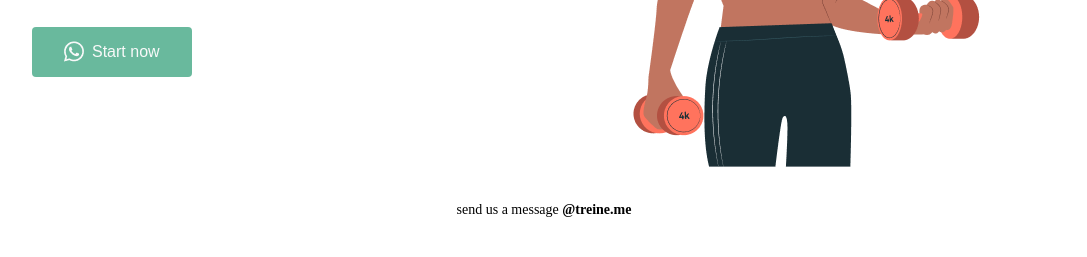
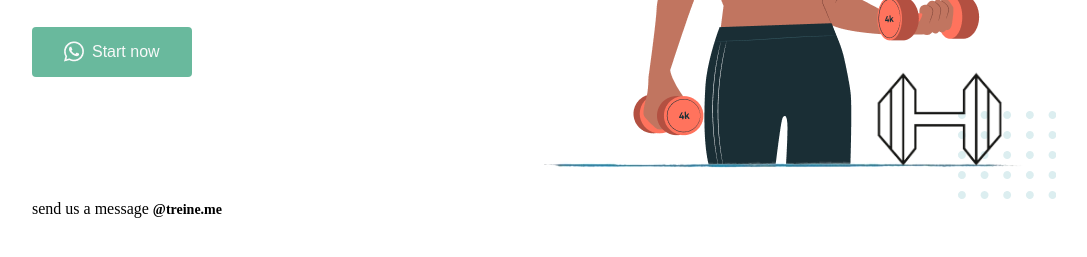
Before and after one commit to Shampa-Aklima/Simple-Website-, a plain HTML site: page index.html in a window 1280 px wide. Shown: the part 411-668 px from the top of the page, without its empty margins (96-1183 px from the left). Drawn offline with Linux system fonts and the light colour scheme.

Commit message:
hero section edited

```diff
--- a/index.html
+++ b/index.html
@@ -52,6 +52,8 @@
                 </div>
                 <div class="image-area">
                     <img src="g218.png" alt="">
+                    <img  class="divider"  src="path3.png" alt="">
+                    <img  class="other"  src="path2.png" alt="" >
                 </div>
             </div>
         </main>
--- a/style.css
+++ b/style.css
@@ -38,13 +38,20 @@ header ul li a {
     line-height: 23px;
     font-weight: 400;
 }
-
+.container{
+    position:relative;
+}
 .hero-area {
     /* margin-top: 108px;
     margin-left: 120px; */
     display: flex;
     justify-content: space-between;
     align-items: center;
+    background-image: url("balls-decoration.png");
+    background-repeat: no-repeat;
+    background-position: right;
+    background-position-y: bottom;
+
 }
 
 header .logo h2 {
@@ -109,11 +116,19 @@ header .logo h2 {
     position: relative;
 }
 
-.image-area img {
-    width: 520px;
-    height: 516px;
+.divider{
+    position: absolute;
+    bottom: -217px;
+    left: 0;
 }
-
+.other{
+    height: 100px;
+    width: auto;
+    position: absolute;
+    bottom: 30px;
+    right:50px;
+}
+}
 footer p {
     font-size: 14px;
     line-height: 22px;
```
Also changed, not shown: balls-decoration.png (added), g172.png (added), path2.png (added), path3.png (added).
